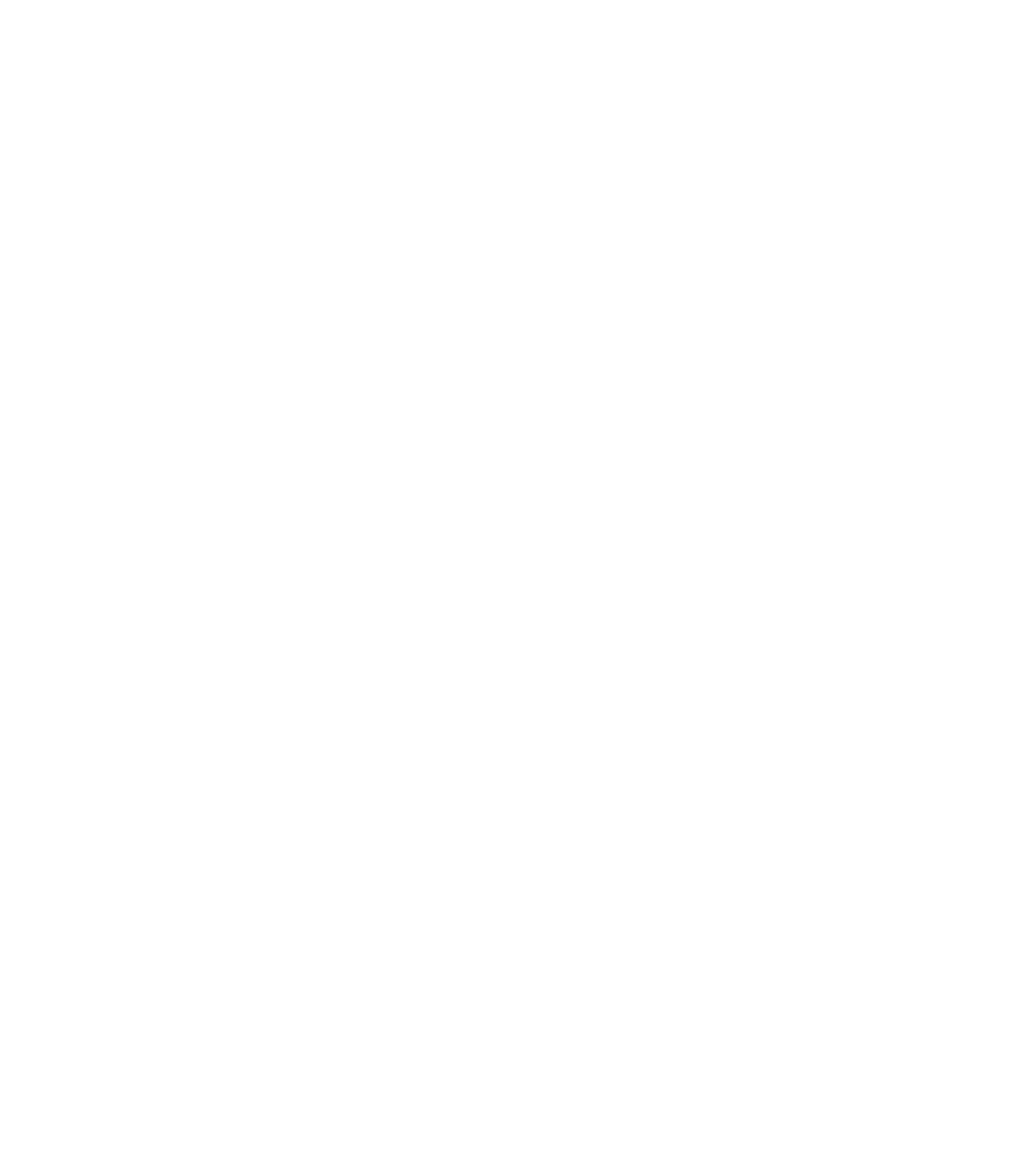
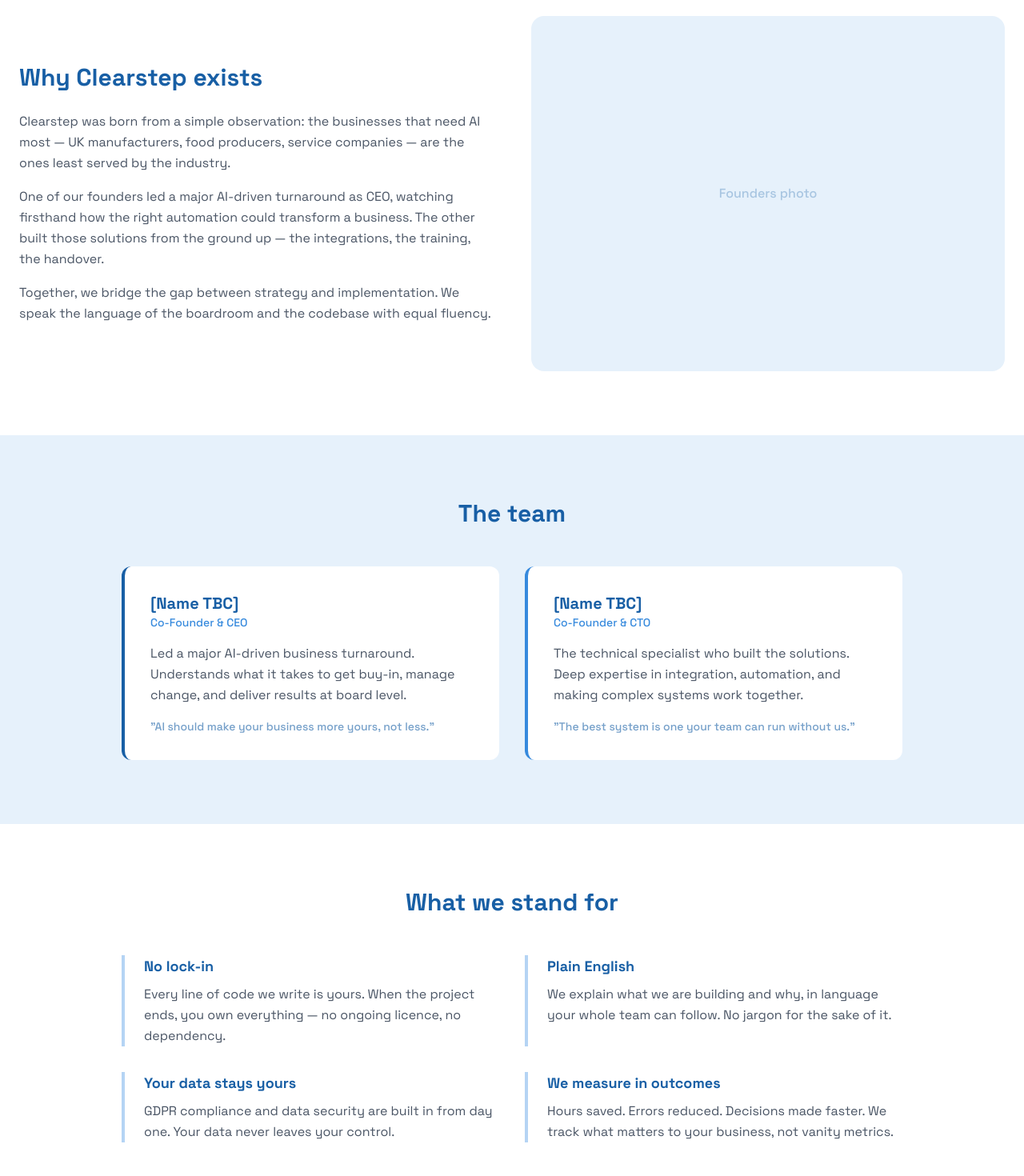
Before and after one commit to enriquejuncorichi-create/clearstep-ai, a SvelteKit app: page /about in a window 1280 px wide. Before the commit this address had no page. Shown: the part 420-1890 px from the top of the page at 80% size. Before the commit the page ends 800 px from the top, so only its background shows below. Built offline with nearby package versions, Linux system fonts and the light colour scheme.

Commit message:
feat: build About page with origin story, founders, and values

```diff
--- /dev/null
+++ b/src/routes/about/+page.svelte
@@ -0,0 +1,75 @@
+<script lang="ts">
+  import { reveal } from '$lib/actions/reveal';
+  import Hero from '$lib/components/Hero.svelte';
+  import Button from '$lib/components/Button.svelte';
+
+  const values = [
+    { title: 'No lock-in', description: 'Every line of code we write is yours. When the project ends, you own everything — no ongoing licence, no dependency.' },
+    { title: 'Plain English', description: 'We explain what we are building and why, in language your whole team can follow. No jargon for the sake of it.' },
+    { title: 'Your data stays yours', description: 'GDPR compliance and data security are built in from day one. Your data never leaves your control.' },
+    { title: 'We measure in outcomes', description: 'Hours saved. Errors reduced. Decisions made faster. We track what matters to your business, not vanity metrics.' },
+  ];
+</script>
+
+<svelte:head>
+  <title>About — Clearstep AI</title>
+  <meta name="description" content="Founded by a CEO and the technical specialist who drove a major AI turnaround. Clearstep AI brings boardroom and codebase expertise to UK SMEs." />
+</svelte:head>
+
+<Hero title="Built from experience, not theory" subtitle="Two founders. One from the boardroom, one from the codebase." size="short" />
+
+<section class="py-20">
+  <div class="max-w-7xl mx-auto px-6 grid grid-cols-1 lg:grid-cols-2 gap-12 items-center">
+    <div use:reveal>
+      <h2 class="text-3xl font-bold text-brand-deep mb-6">Why Clearstep exists</h2>
+      <div class="space-y-4 text-gray-600 leading-relaxed">
+        <p>Clearstep was born from a simple observation: the businesses that need AI most — UK manufacturers, food producers, service companies — are the ones least served by the industry.</p>
+        <p>One of our founders led a major AI-driven turnaround as CEO, watching firsthand how the right automation could transform a business. The other built those solutions from the ground up — the integrations, the training, the handover.</p>
+        <p>Together, we bridge the gap between strategy and implementation. We speak the language of the boardroom and the codebase with equal fluency.</p>
+      </div>
+    </div>
+    <div use:reveal={{ delay: 200 }} class="bg-brand-wash rounded-2xl aspect-[4/3] flex items-center justify-center">
+      <p class="text-brand-deep/30 font-medium">Founders photo</p>
+    </div>
+  </div>
+</section>
+
+<section class="bg-brand-wash py-20">
+  <div class="max-w-5xl mx-auto px-6">
+    <h2 use:reveal class="text-3xl font-bold text-brand-deep text-center mb-12">The team</h2>
+    <div class="grid grid-cols-1 md:grid-cols-2 gap-8">
+      {#each [
+        { name: '[Name TBC]', role: 'Co-Founder & CEO', bio: 'Led a major AI-driven business turnaround. Understands what it takes to get buy-in, manage change, and deliver results at board level.', accent: 'border-brand-deep', quote: '"AI should make your business more yours, not less."' },
+        { name: '[Name TBC]', role: 'Co-Founder & CTO', bio: 'The technical specialist who built the solutions. Deep expertise in integration, automation, and making complex systems work together.', accent: 'border-brand-mid', quote: '"The best system is one your team can run without us."' },
+      ] as founder, i}
+        <div use:reveal={{ delay: i * 150 }} class="bg-white rounded-xl p-8 border-l-4 {founder.accent}">
+          <h3 class="text-xl font-bold text-brand-deep">{founder.name}</h3>
+          <p class="text-sm text-brand-mid font-medium mb-4">{founder.role}</p>
+          <p class="text-gray-600 leading-relaxed mb-4">{founder.bio}</p>
+          <p class="text-brand-deep/60 font-medium text-sm">{founder.quote}</p>
+        </div>
+      {/each}
+    </div>
+  </div>
+</section>
+
+<section class="py-20">
+  <div class="max-w-5xl mx-auto px-6">
+    <h2 use:reveal class="text-3xl font-bold text-brand-deep text-center mb-12">What we stand for</h2>
+    <div class="grid grid-cols-1 md:grid-cols-2 gap-8">
+      {#each values as { title, description }, i}
+        <div use:reveal={{ delay: i * 100 }} class="border-l-4 border-brand-pale pl-6">
+          <h3 class="text-lg font-bold text-brand-deep mb-2">{title}</h3>
+          <p class="text-gray-600 leading-relaxed">{description}</p>
+        </div>
+      {/each}
+    </div>
+  </div>
+</section>
+
+<section class="bg-brand-wash py-16">
+  <div class="max-w-3xl mx-auto px-6 text-center" use:reveal>
+    <h2 class="text-2xl font-bold text-brand-deep mb-4">Want to know more?</h2>
+    <Button href="/contact" variant="primary">Get in Touch</Button>
+  </div>
+</section>
```
